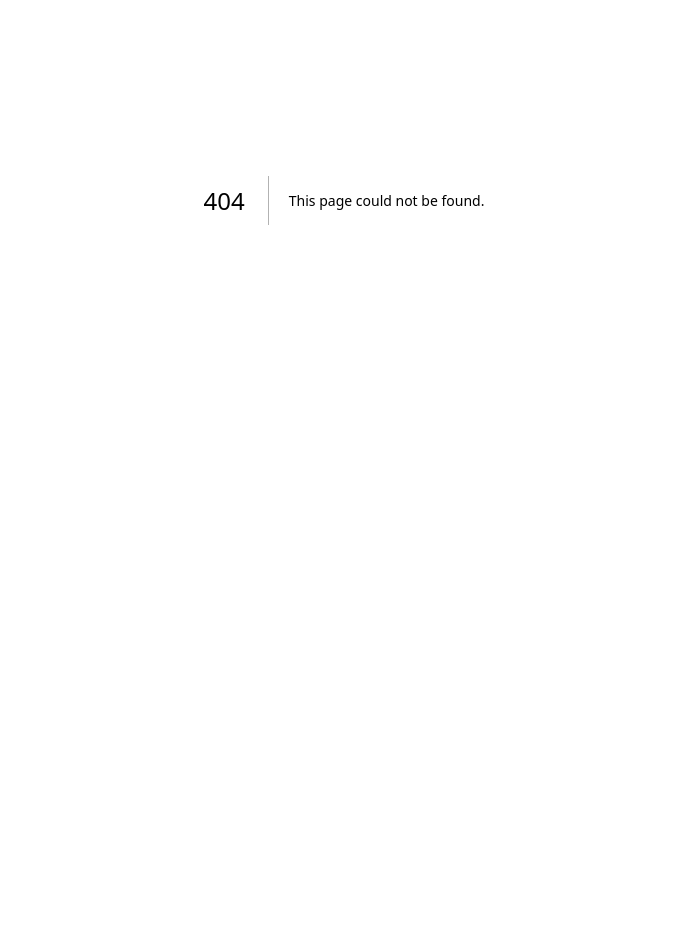
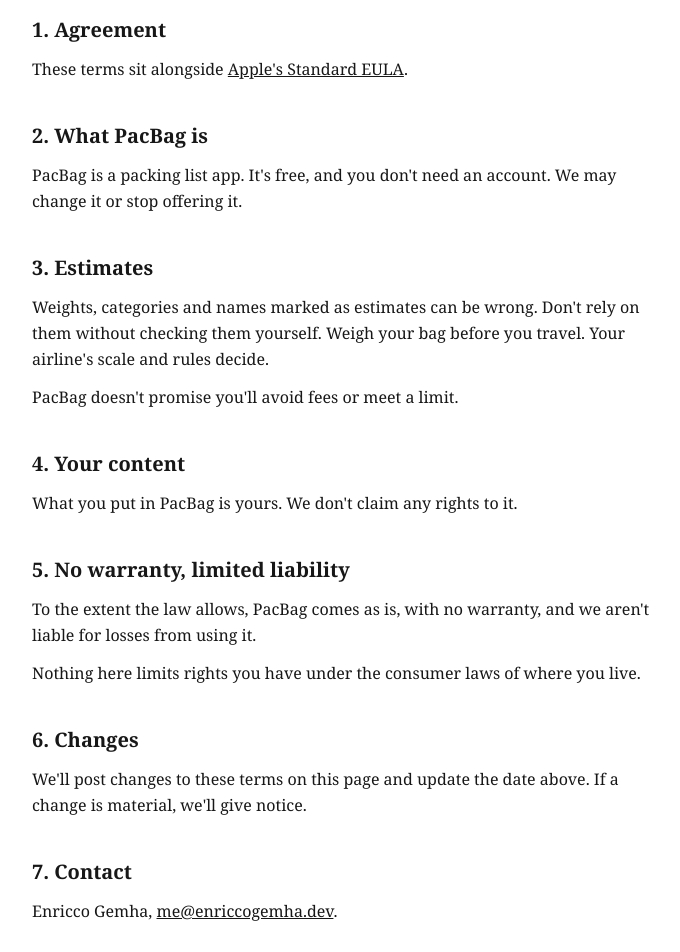
Before and after one commit to G3mha/pacbag-website, a Next.js app in the folder website/: page /terms in a window 1280 px wide. Before the commit this address had no page. Shown: the part 200-1152 px from the top of the page, without its empty margins (296-976 px from the left). Before the commit the page ends 800 px from the top, so only its background shows below. Built offline with nearby package versions, Linux system fonts and the light colour scheme.

Commit message:
feat: add /terms

```diff
--- /dev/null
+++ b/website/src/app/terms/page.tsx
@@ -0,0 +1,47 @@
+import type { Metadata } from 'next'
+import LegalPage, { LegalSection } from '@/components/LegalPage'
+
+export const metadata: Metadata = {
+  title: 'Terms of Use',
+  alternates: {
+    canonical: 'https://pacbag.app/terms',
+  },
+}
+
+export default function TermsPage() {
+  return (
+    <LegalPage title="Terms of Use" lastUpdated="November 2026">
+      <LegalSection title="1. Agreement">
+        <p>
+          These terms sit alongside <a href="https://www.apple.com/legal/internet-services/itunes/dev/stdeula/">Apple&apos;s Standard EULA</a>.
+        </p>
+      </LegalSection>
+
+      <LegalSection title="2. What PacBag is">
+        <p>PacBag is a packing list app. It&apos;s free, and you don&apos;t need an account. We may change it or stop offering it.</p>
+      </LegalSection>
+
+      <LegalSection title="3. Estimates">
+        <p>Weights, categories and names marked as estimates can be wrong. Don&apos;t rely on them without checking them yourself. Weigh your bag before you travel. Your airline&apos;s scale and rules decide.</p>
+        <p>PacBag doesn&apos;t promise you&apos;ll avoid fees or meet a limit.</p>
+      </LegalSection>
+
+      <LegalSection title="4. Your content">
+        <p>What you put in PacBag is yours. We don&apos;t claim any rights to it.</p>
+      </LegalSection>
+
+      <LegalSection title="5. No warranty, limited liability">
+        <p>To the extent the law allows, PacBag comes as is, with no warranty, and we aren&apos;t liable for losses from using it.</p>
+        <p>Nothing here limits rights you have under the consumer laws of where you live.</p>
+      </LegalSection>
+
+      <LegalSection title="6. Changes">
+        <p>We&apos;ll post changes to these terms on this page and update the date above. If a change is material, we&apos;ll give notice.</p>
+      </LegalSection>
+
+      <LegalSection title="7. Contact">
+        <p>Enricco Gemha, <a href="mailto:me@enriccogemha.dev">me@enriccogemha.dev</a>.</p>
+      </LegalSection>
+    </LegalPage>
+  )
+}
```
